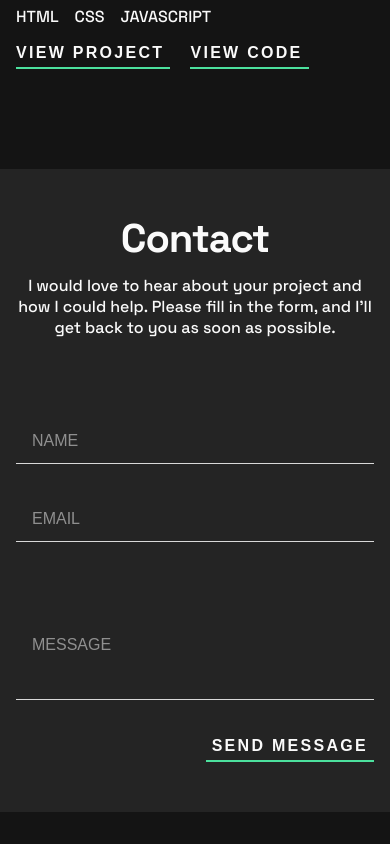
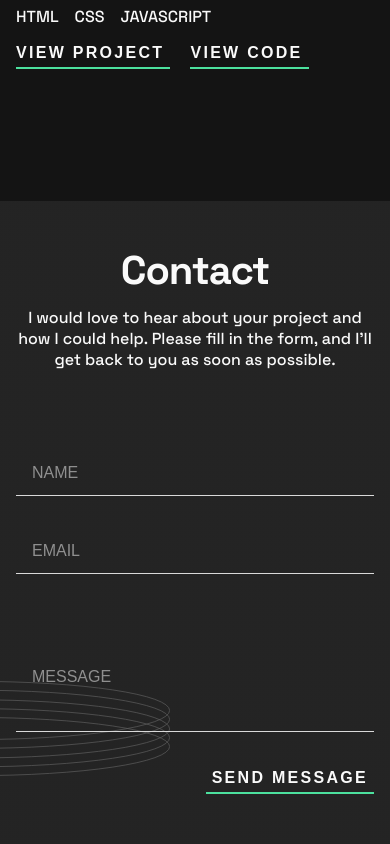
Before and after one commit to m1mmseen/Frontend-Mentor-SP-Portfolio, a plain HTML site: page starter-code/index.html in a window 390 px wide. Shown: the part 3749-4593 px from the top of the page. Before the commit the page ends 4561 px from the top, so only its background shows below. Drawn offline with Linux system fonts and the light colour scheme.

Commit message:
Mobile Design finished

```diff
--- a/starter-code/index.html
+++ b/starter-code/index.html
@@ -157,7 +157,7 @@
           </svg>
         </div>
         <div class="errorMessage"></div>
-        <input type="textarea" id="message" placeholder="Message">
+        <input type="text" id="message" placeholder="Message">
         <button id="formSubmit">Send Message</button>
       </form>
     </div>
--- a/starter-code/src/scss/_footer.scss
+++ b/starter-code/src/scss/_footer.scss
@@ -1,6 +1,9 @@
 footer {
   padding: 50px 0;
-  background: $tertiary;
+  background-image: url("../../assets/images/pattern-rings.svg"), linear-gradient(hsla(0, 0%, 14%, 1), hsla(0, 0%, 14%, 1));
+  background-repeat: no-repeat;
+  background-size: contain, cover;
+  background-position:  top 480px left -220px ,center;
   text-align: center;
 
   .footer-title {
@@ -14,14 +17,13 @@ footer {
   form {
     @include flex(column, stretch, center);
     margin-top: 3rem;
+    z-index: 2;
   }
 
   ::placeholder {
     color: $text-secondary;
     text-transform: uppercase;
     opacity: .5;
-    font-weight: 400;
-    vertical-align: top;
   }
 
   input {
--- a/starter-code/src/scss/_secProjects.scss
+++ b/starter-code/src/scss/_secProjects.scss
@@ -8,6 +8,7 @@
 }
 
 .projects {
+  display: grid;
   position: relative;
 
   .project-rings {
```
Also changed, not shown: starter-code/src/scss/styles.css, 1 other file.
